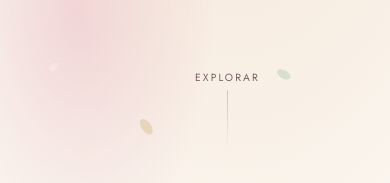
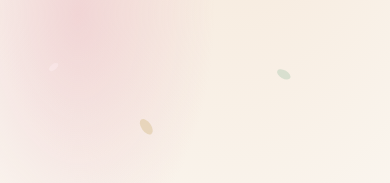
Before and after one commit to FreddyMachaca/floreria-dulce-luz, a React (Vite) app: page / in a window 390 px wide. Shown: the part 661-844 px from the top of the page. Built offline with nearby package versions, Linux system fonts and the light colour scheme.

Commit message:
Refactor Spline controls for mobile compatibility and remove unused hero scroll styles

```diff
--- a/src/App.jsx
+++ b/src/App.jsx
@@ -21,10 +21,19 @@ function App() {
 	const handleSplineLoad = (splineApp) => {
 		const orbit = splineApp?.controls?.orbitControls
 		if (!orbit) return
+		const isMobile = window.matchMedia('(max-width: 768px)').matches
 		orbit.enableZoom = false
 		orbit.isTouchZoom = false
 		orbit.enablePan = false
 		orbit.enableRotate = true
+		if (isMobile && Array.isArray(orbit.touches)) {
+			orbit.touches[0] = 0
+			orbit.touches[1] = 0
+			orbit.touches[2] = 0
+		}
+		if (typeof splineApp?.setZoom === 'function') {
+			splineApp.setZoom(isMobile ? 0.56 : 1)
+		}
 	}
 
 	useEffect(() => {
@@ -285,10 +294,6 @@ function App() {
 					</div>
 				</div>
 
-				<div className="hero-scroll">
-					<span>Explorar</span>
-					<div className="scroll-line" />
-				</div>
 			</section>
 
 			<div className="marquee-wrap" aria-hidden="true">
--- a/src/index.css
+++ b/src/index.css
@@ -343,33 +343,6 @@ nav.scrolled {
 .btn-ghost:hover {
 	background: rgba(201, 120, 138, 0.08);
 	border-color: var(--rose);
-}
-
-.hero-scroll {
-	position: absolute;
-	bottom: 2.5rem;
-	left: 50%;
-	transform: translateX(-50%);
-	display: flex;
-	flex-direction: column;
-	align-items: center;
-	gap: 0.6rem;
-	opacity: 0;
-	animation: fadeUp 0.6s 1.4s forwards;
-}
-
-.hero-scroll span {
-	font-size: 0.65rem;
-	letter-spacing: 0.2em;
-	color: var(--muted);
-	text-transform: uppercase;
-}
-
-.scroll-line {
-	width: 1px;
-	height: 48px;
-	background: linear-gradient(to bottom, var(--rose-lt), transparent);
-	animation: scrollPulse 2s infinite;
 }
 
 #petal-canvas {
@@ -1062,9 +1035,9 @@ footer {
 
 	.spline-layer {
 		opacity: 0.88;
-		height: 58vh;
+		height: 52vh;
 		width: 100%;
-		margin-left: 0;
+		margin: 0;
 	}
 
 	.about {
```
